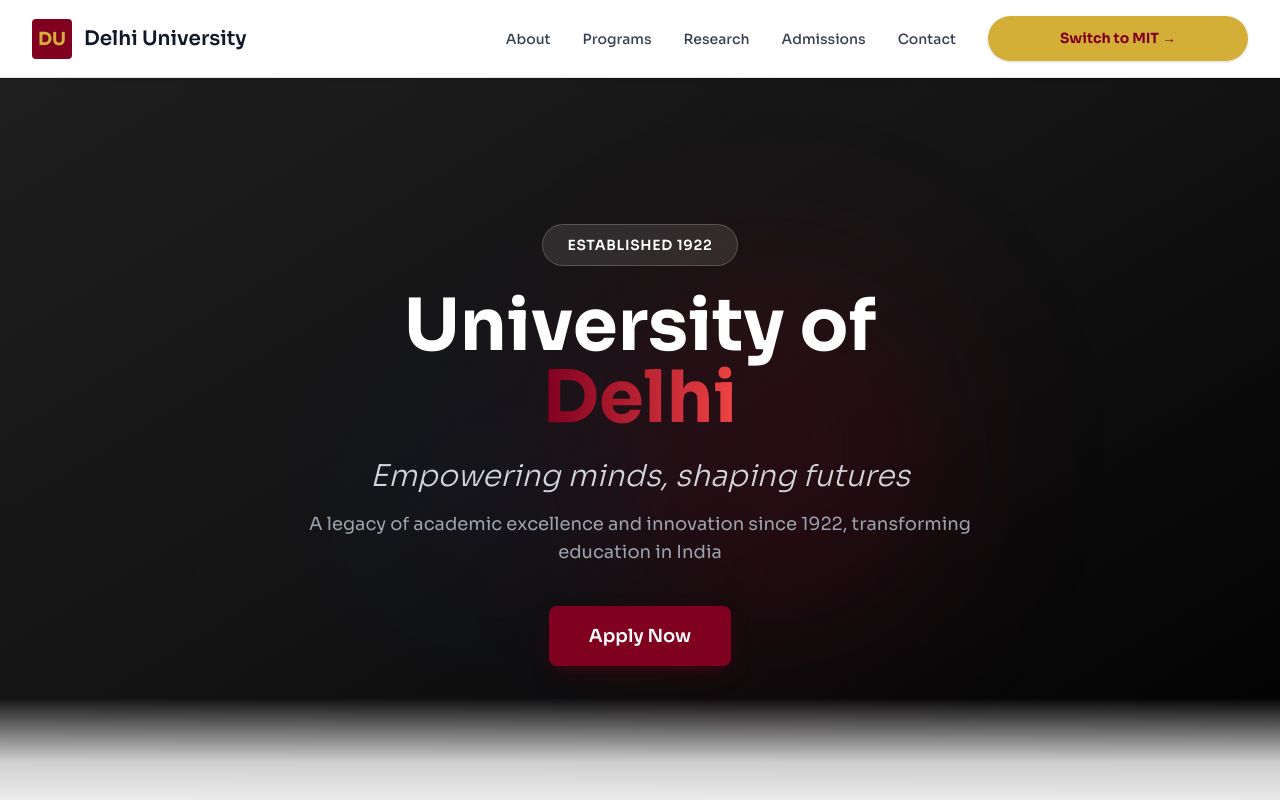
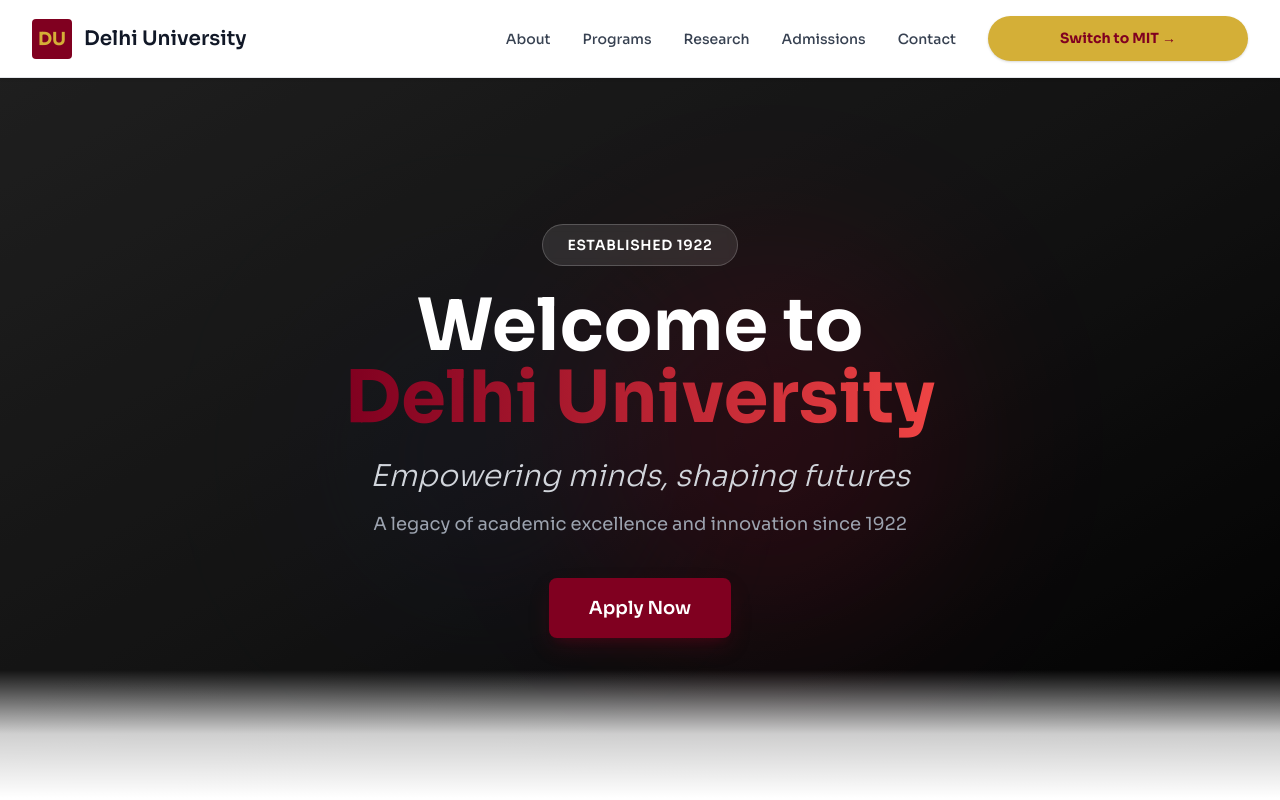
Before and after one commit to Ankita1800/university-landing-pages, a plain HTML site: page delhi-university-landing/index.html in a window 1280 px wide. Shown: the top 800 px of the page. Drawn offline with nearby package versions, Linux system fonts and the light colour scheme.

Commit message:
Restore original DU text - Welcome to Delhi University

```diff
--- a/delhi-university-landing/index.html
+++ b/delhi-university-landing/index.html
@@ -214,9 +214,9 @@
                 <div class="inline-block mb-6 px-6 py-2 bg-white/10 backdrop-blur-sm rounded-full border border-white/20">
                     <span class="text-white font-semibold text-sm tracking-wider">ESTABLISHED 1922</span>
                 </div>
-                <h1 class="text-6xl md:text-7xl font-bold mb-6 leading-tight">University of<br/><span class="text-transparent bg-clip-text bg-gradient-to-r from-du-burgundy to-red-500">Delhi</span></h1>
+                <h1 class="text-6xl md:text-7xl font-bold mb-6 leading-tight">Welcome to <br/><span class="text-transparent bg-clip-text bg-gradient-to-r from-du-burgundy to-red-500">Delhi University</span></h1>
                 <p class="text-2xl md:text-3xl mb-4 font-light italic text-gray-300">Empowering minds, shaping futures</p>
-                <p class="text-lg text-gray-400 mb-10 max-w-2xl mx-auto">A legacy of academic excellence and innovation since 1922, transforming education in India</p>
+                <p class="text-lg text-gray-400 mb-10 max-w-2xl mx-auto">A legacy of academic excellence and innovation since 1922</p>
                 <div class="flex justify-center">
                     <button id="applyNowBtn" class="apply-btn bg-du-burgundy text-white px-10 py-4 rounded-lg text-lg font-semibold hover:bg-red-900 hover:scale-105 hover:shadow-2xl transition-all duration-300">Apply Now</button>
                 </div>
```
